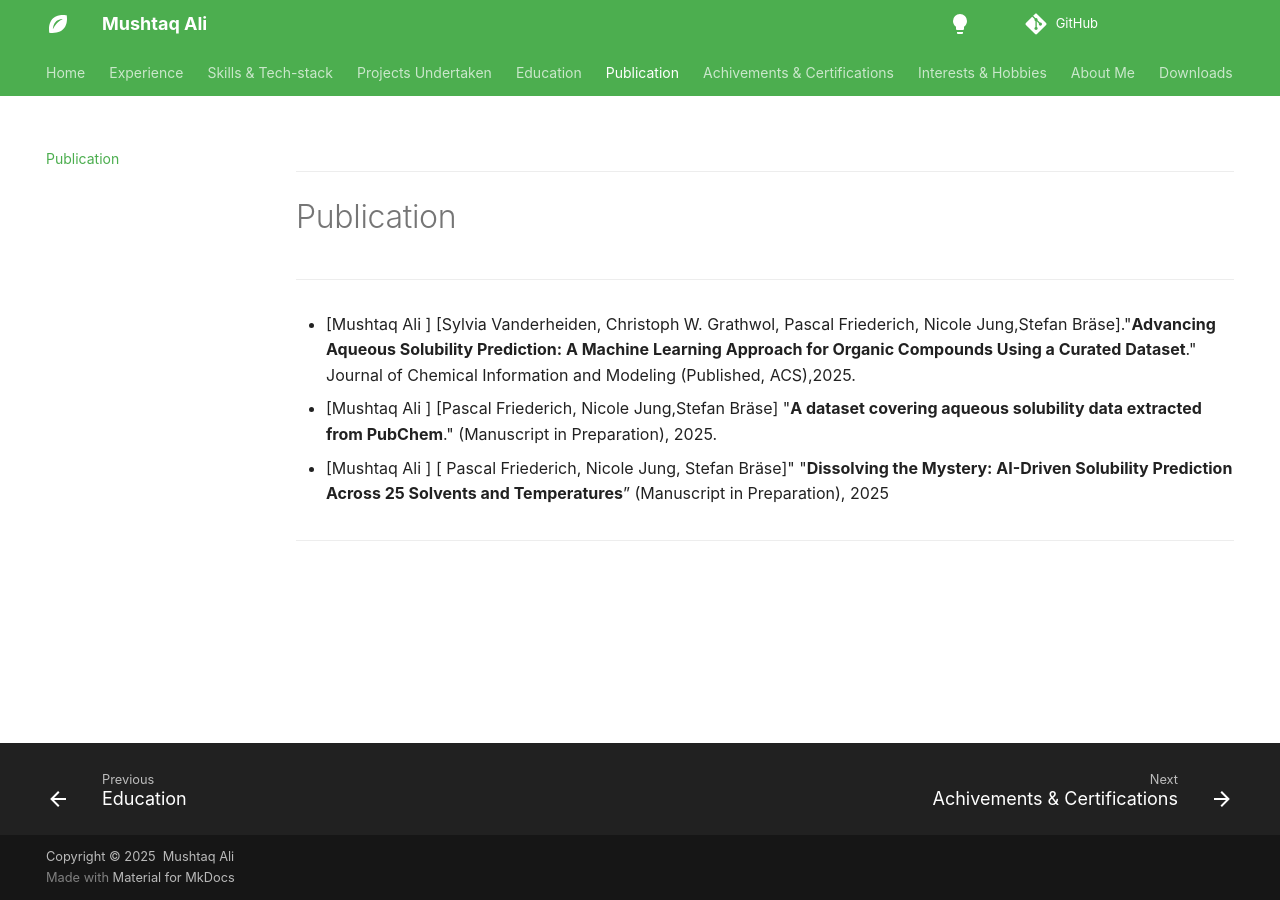
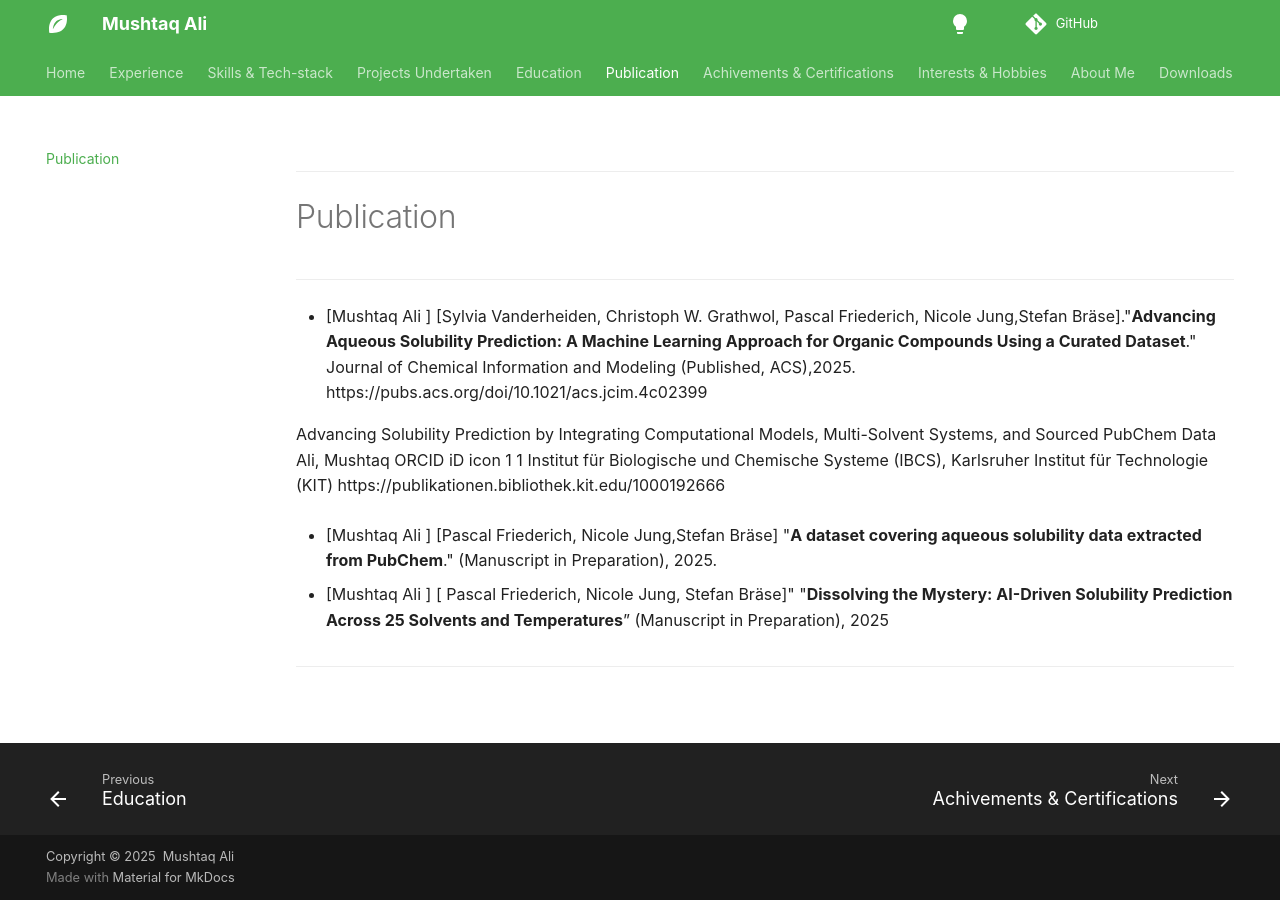
Before and after one commit to ali1810/Profile, an MkDocs documentation site: the page built from docs/publication.md, in a window 1280 px wide. Built offline with MkDocs 1.6.1 and Material for MkDocs 9.7.7, drawn with Linux system fonts in a browser that asks for light colours; some web fonts are replaced.

Commit message:
Update publication.md

```diff
--- a/docs/publication.md
+++ b/docs/publication.md
@@ -6,7 +6,12 @@
 ---
 
 - [Mushtaq Ali ] [Sylvia Vanderheiden, Christoph W. Grathwol, Pascal Friederich, Nicole Jung,Stefan Bräse]."**Advancing Aqueous Solubility Prediction: A Machine Learning Approach for Organic Compounds Using a Curated Dataset**." Journal of Chemical Information and Modeling (Published, ACS),2025.
+https://pubs.acs.org/doi/10.1021/acs.jcim.4c02399
 
+Advancing Solubility Prediction by Integrating Computational Models, Multi-Solvent Systems, and Sourced PubChem Data
+Ali, Mushtaq ORCID iD icon 1
+1 Institut für Biologische und Chemische Systeme (IBCS), Karlsruher Institut für Technologie (KIT)
+https://publikationen.bibliothek.kit.edu/1000192666
 
 - [Mushtaq Ali ] [Pascal Friederich, Nicole Jung,Stefan Bräse] "**A dataset covering aqueous solubility data extracted from PubChem**." (Manuscript in Preparation), 2025.
 
```
